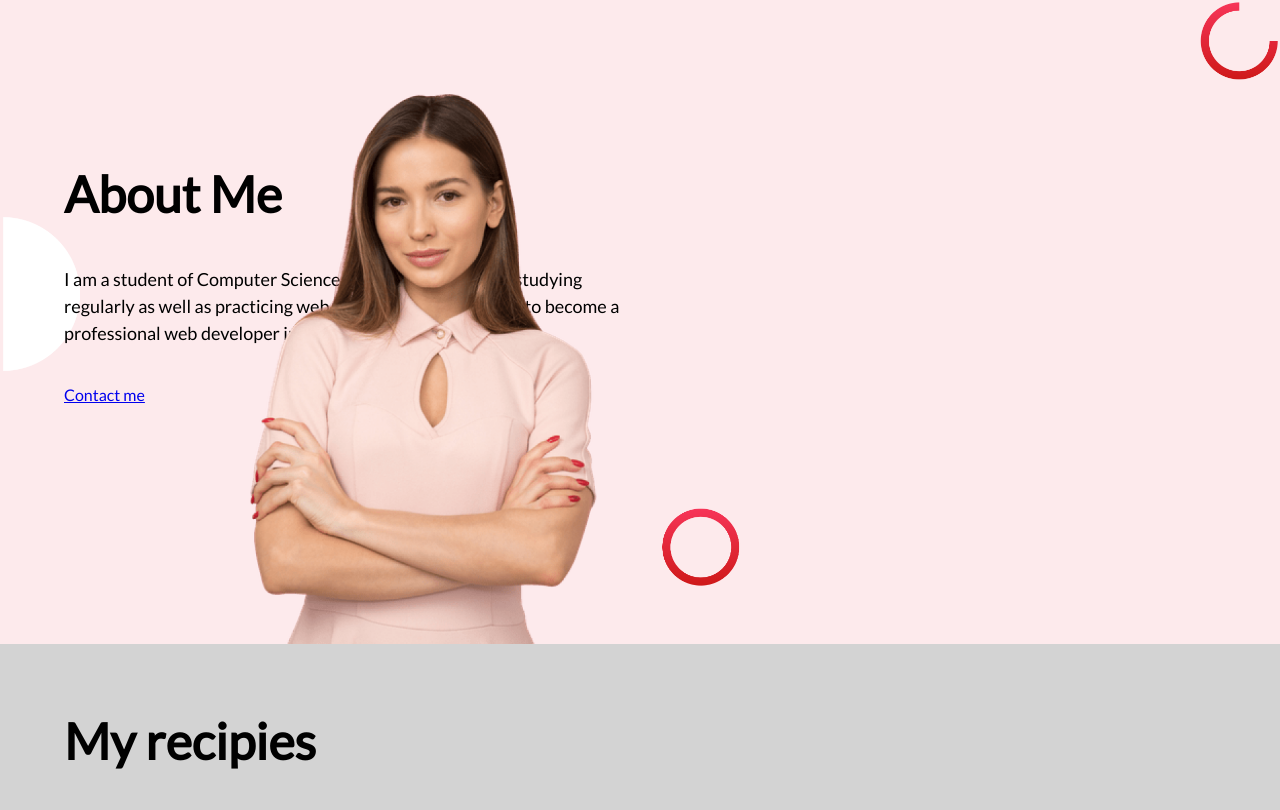
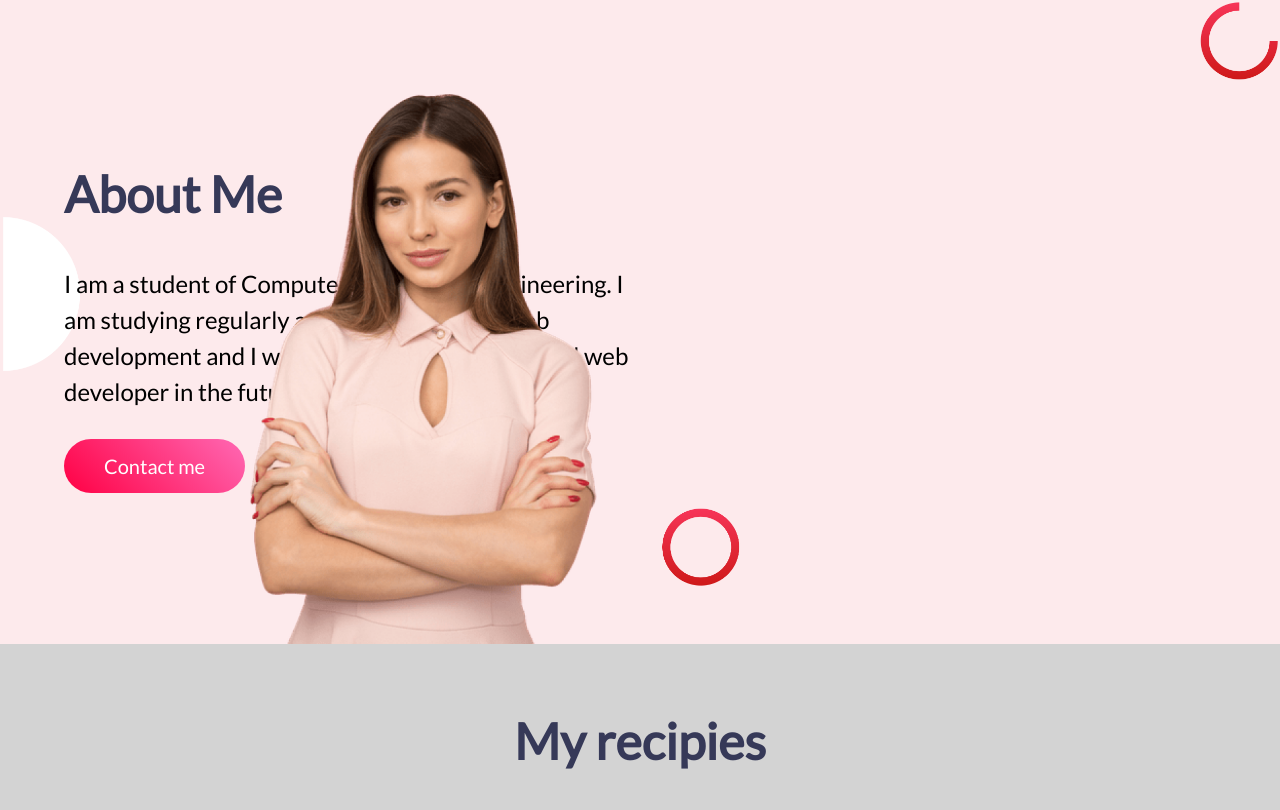
Before and after one commit to chanda-27/food-bay, a plain HTML site: page index.html in a window 1280 px wide. Shown: the part 891-1701 px from the top of the page. Drawn offline with Linux system fonts and the light colour scheme.

Commit message:
added some styles

```diff
--- a/style.css
+++ b/style.css
@@ -202,3 +202,33 @@ footer {
 .text-white {
   color: white;
 }
+
+/* Other styles */
+.text-right {
+  text-align: right;
+}
+
+.text-center {
+  text-align: center;
+}
+
+.highlighter {
+  color: #FF69B4;
+}
+
+.button {
+  text-decoration: none;
+  background-image: linear-gradient(45deg, #ff0044, #FF69B4);
+  color: white;
+  padding: 15px 40px;
+  border-radius: 27px;
+  font-size: 20px;
+}
+
+.text-dark {
+  color: #363958;
+}
+
+.second-section-text {
+  font-size: 24px;
+}
```
